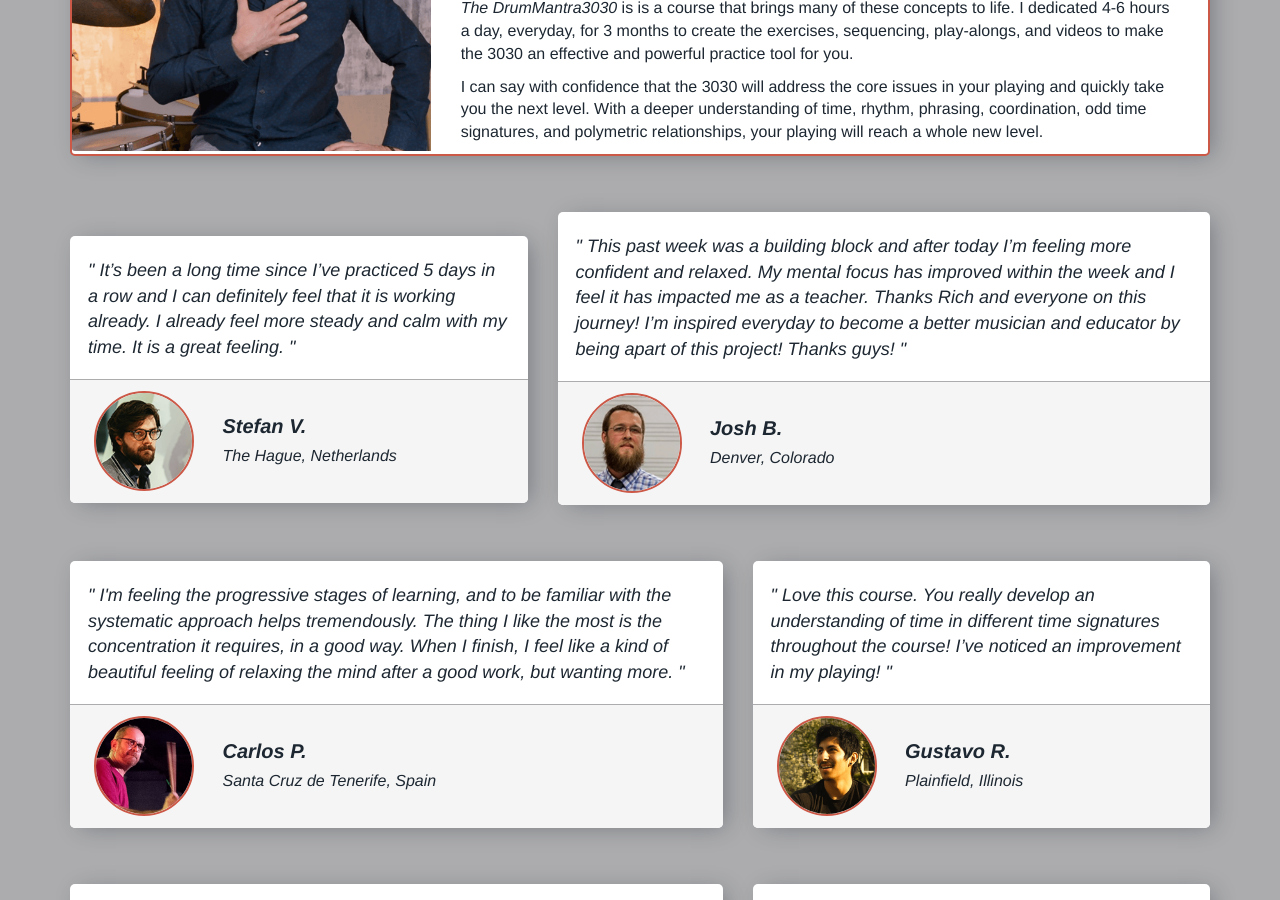
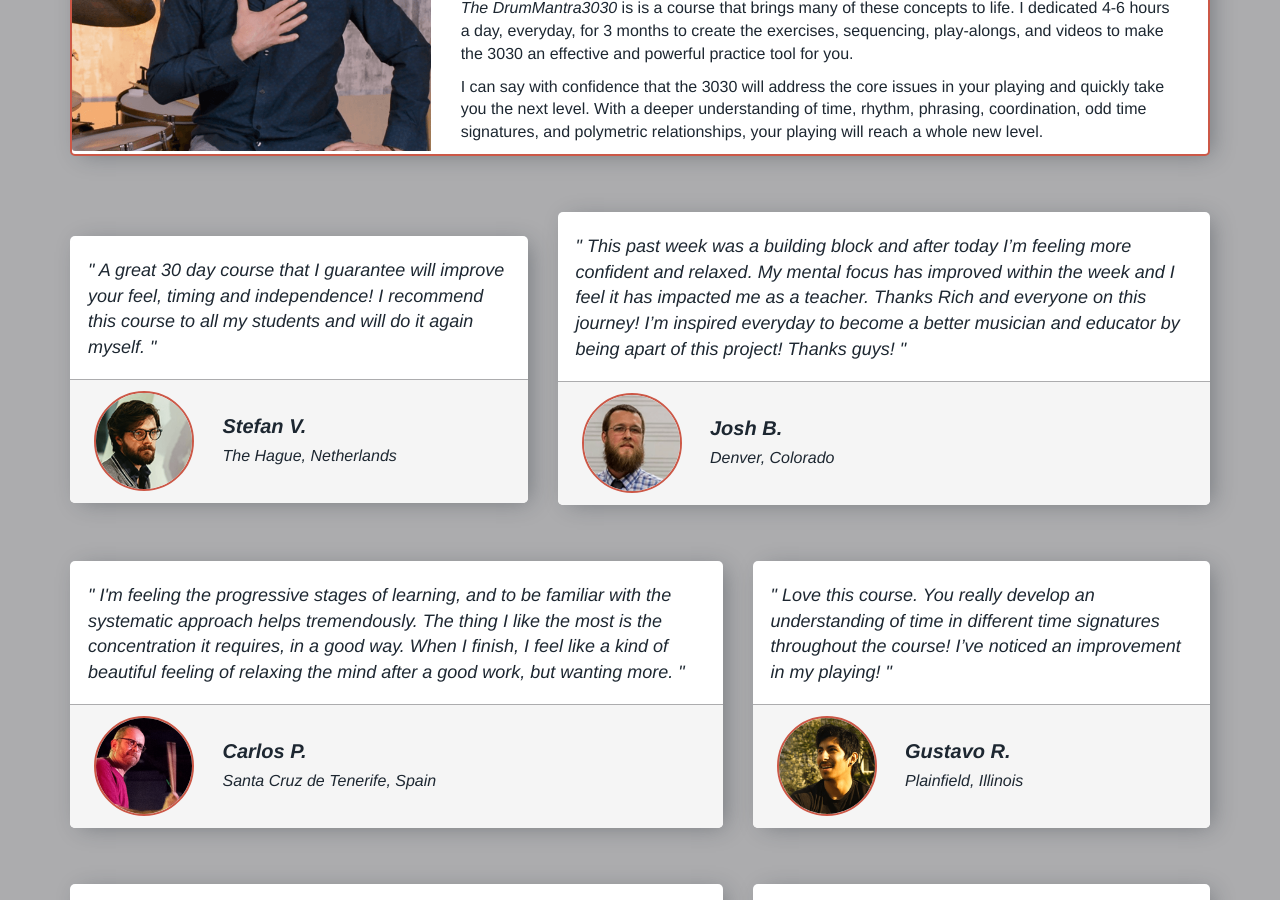
Before and after one commit to MattCordier/drum-mantra-3030, a Jekyll site: the page built from index.html, in a window 1280 px wide and 900 px high, scrolled down 2428 px. Built offline with Jekyll 4.4.1, drawn with Linux system fonts in a browser that asks for light colours.

Commit message:
- update stephen's quote

```diff
--- a/index.html
+++ b/index.html
@@ -193,7 +193,7 @@ event-code:
 			<div class="row">
 				<div class="col-xs-12 col-md-5">
 					<div class="quote-card__div first">
-						<p class="quote__p">" It’s been a long time since I’ve practiced 5 days in a row and I can definitely feel that it is working already. I already feel more steady and calm with my time. It is a great feeling. "</p>
+						<p class="quote__p">" A great 30 day course that I guarantee will improve your feel, timing and independence! I recommend this course to all my students and will do it again myself.  "</p>
 
 						<div class="student-quote__div">
 							<img src="/public/img/sales-page/stefan-v.png" class="student-quote__img">
```
